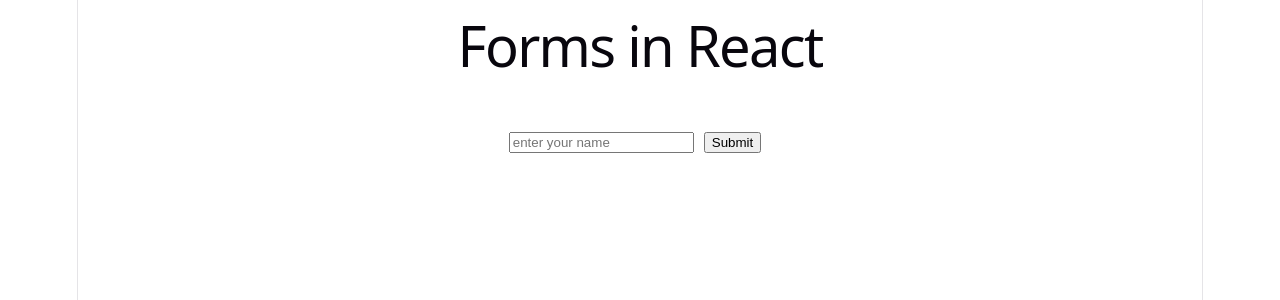
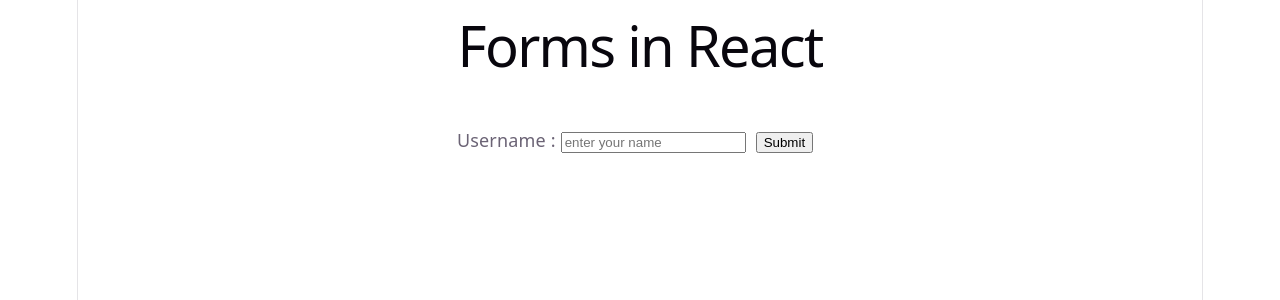
Before and after one commit to Saurav-S-Mehta-07/React_Series, a React (Vite) app in the folder form-in-react/: page / in a window 1280 px wide. Shown: the top 300 px of the page. Built offline with nearby package versions, Linux system fonts and the light colour scheme.

Commit message:
label in form

```diff
--- a/form-in-react/src/Form.jsx
+++ b/form-in-react/src/Form.jsx
@@ -16,7 +16,8 @@ export default () => {
     return(
         <form action="" onSubmit={handleForm}>
             <h1>{fullName && fullName}</h1>
-            <input type="text" placeholder="enter your name" value={fullName} onChange={handleFullName}/>
+            <label htmlFor="username">Username : </label>
+            <input type="text" placeholder="enter your name" id="username" value={fullName} onChange={handleFullName}/>
             <button style={{margin:"10px"}}>Submit</button>
         </form>
     )
```
